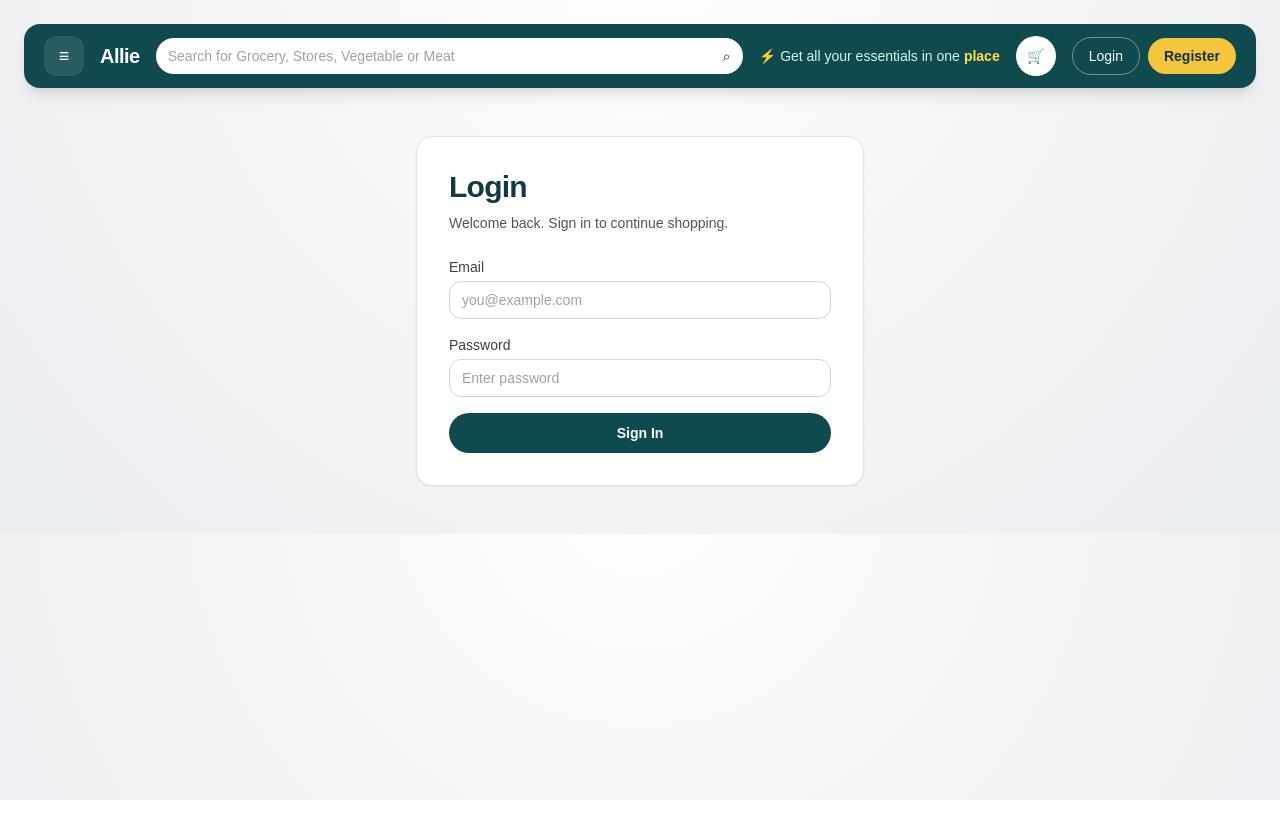
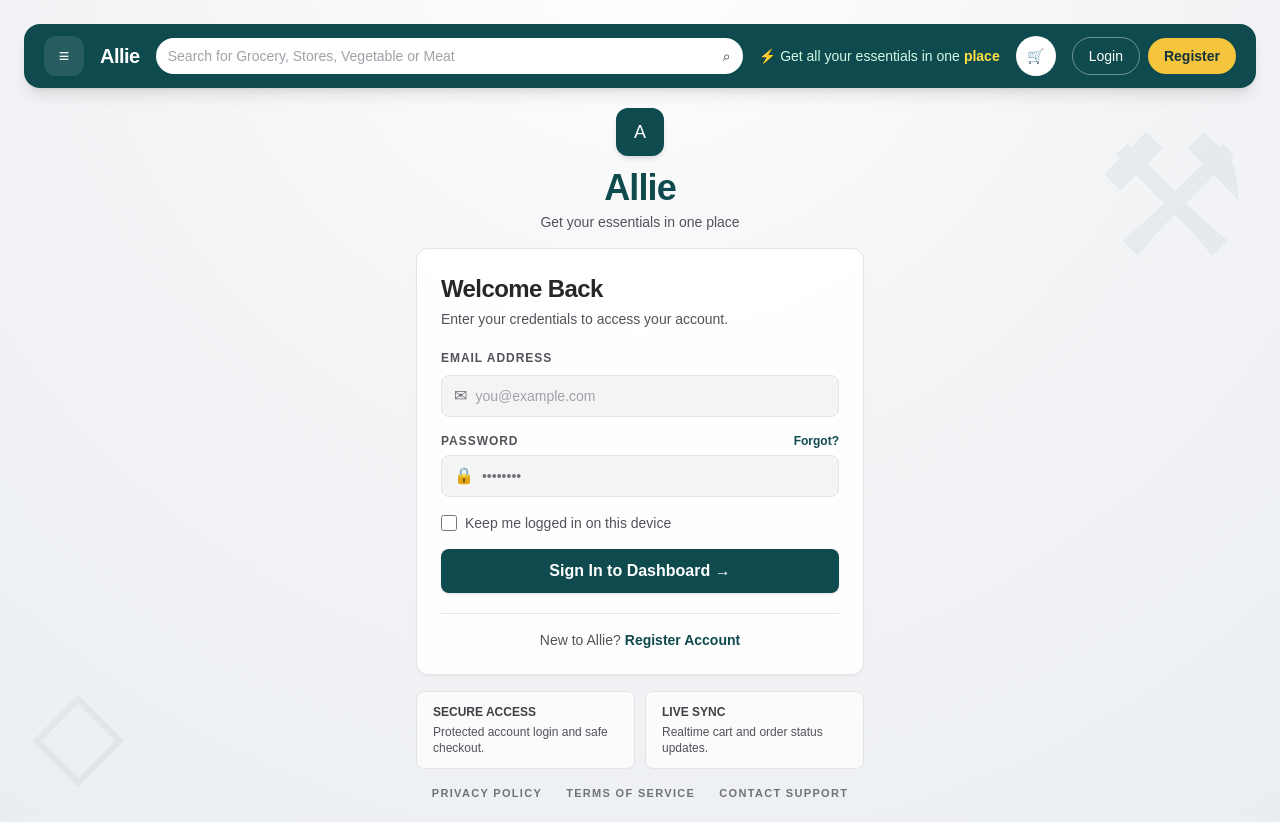
Before and after one commit to ReganKarki555/Allie-3D, a Next.js app in the folder client/: page /login in a window 1280 px wide. Before the commit the page ends 800 px from the top, so only its background shows below. Built offline with nearby package versions, Linux system fonts and the light colour scheme.

Commit message:
Login Page created and Styles

```diff
--- a/client/src/app/login/page.tsx
+++ b/client/src/app/login/page.tsx
@@ -1,36 +1,95 @@
+import Link from 'next/link';
+
 export default function LoginPage() {
   return (
-    <section className="mx-auto max-w-7xl px-4 py-10 sm:px-6 sm:py-12">
-      <div className="mx-auto w-full max-w-md rounded-2xl border border-zinc-200 bg-white p-6 shadow-sm sm:p-8">
-        <h1 className="text-3xl font-bold tracking-tight text-[#103A42]">Login</h1>
-        <p className="mt-2 text-sm text-zinc-600">Welcome back. Sign in to continue shopping.</p>
+    <section className="relative flex min-h-[calc(100vh-106px)] items-center overflow-hidden px-4 py-4 sm:px-6 sm:py-5">
+      <div className="pointer-events-none absolute right-8 top-6 hidden text-[170px] leading-none text-[#0E4A4E]/5 lg:block">
+        ⚒
+      </div>
+      <div className="pointer-events-none absolute bottom-8 left-8 hidden text-[120px] leading-none text-[#0E4A4E]/5 lg:block">
+        ◇
+      </div>
 
-        <form className="mt-6 space-y-4">
-          <label className="block text-sm font-medium text-zinc-700">
-            Email
+      <div className="mx-auto w-full max-w-md">
+        <div className="text-center">
+          <div className="mx-auto grid h-12 w-12 place-items-center rounded-xl bg-[#0E4A4E] text-lg text-white shadow-md">
+            A
+          </div>
+          <h1 className="mt-3 text-4xl font-bold tracking-tight text-[#0E4A4E]">Allie</h1>
+          <p className="mt-1 text-sm text-zinc-600">Get your essentials in one place</p>
+        </div>
+
+        <div className="mt-4 rounded-xl border border-zinc-200 bg-white/95 p-5 shadow-sm sm:p-6">
+          <h2 className="text-2xl font-semibold tracking-tight text-zinc-800">Welcome Back</h2>
+          <p className="mt-1 text-sm text-zinc-600">Enter your credentials to access your account.</p>
+
+          <form className="mt-4 space-y-4">
+            <label className="block">
+              <span className="text-xs font-bold uppercase tracking-[0.08em] text-zinc-600">Email Address</span>
+              <div className="mt-1.5 flex items-center gap-2 rounded-lg border border-zinc-200 bg-zinc-100 px-3 py-2">
+                <span className="text-zinc-500">✉</span>
                 <input
                   type="email"
-              className="mt-1 w-full rounded-xl border border-zinc-300 px-3 py-2 text-zinc-900 outline-none ring-[#0E4A4E]/20 transition focus:ring-4"
                   placeholder="you@example.com"
+                  className="w-full bg-transparent text-sm text-zinc-700 placeholder:text-zinc-400 focus:outline-none"
                 />
+              </div>
             </label>
 
-          <label className="block text-sm font-medium text-zinc-700">
-            Password
+            <label className="block">
+              <div className="flex items-center justify-between">
+                <span className="text-xs font-bold uppercase tracking-[0.08em] text-zinc-600">Password</span>
+                <Link href="#" className="text-xs font-semibold text-[#0E4A4E] hover:underline">
+                  Forgot?
+                </Link>
+              </div>
+              <div className="mt-1.5 flex items-center gap-2 rounded-lg border border-zinc-200 bg-zinc-100 px-3 py-2">
+                <span className="text-zinc-500">🔒</span>
                 <input
                   type="password"
-              className="mt-1 w-full rounded-xl border border-zinc-300 px-3 py-2 text-zinc-900 outline-none ring-[#0E4A4E]/20 transition focus:ring-4"
-              placeholder="Enter password"
+                  placeholder="••••••••"
+                  className="w-full bg-transparent text-sm text-zinc-700 placeholder:text-zinc-500 focus:outline-none"
                 />
+              </div>
+            </label>
+
+            <label className="flex items-center gap-2 text-sm text-zinc-600">
+              <input type="checkbox" className="h-4 w-4 rounded border-zinc-300 text-[#0E4A4E]" />
+              Keep me logged in on this device
             </label>
 
             <button
               type="button"
-            className="w-full rounded-full bg-[#0E4A4E] px-4 py-2.5 text-sm font-semibold text-white transition hover:brightness-95"
+              className="w-full rounded-lg bg-[#0E4A4E] px-4 py-2.5 text-base font-semibold text-white shadow transition hover:brightness-95"
             >
-            Sign In
+              Sign In to Dashboard →
             </button>
           </form>
+
+          <div className="mt-5 border-t border-zinc-200 pt-4 text-center text-sm text-zinc-600">
+            New to Allie?
+            <Link href="/register" className="ml-1 font-semibold text-[#0E4A4E] hover:underline">
+              Register Account
+            </Link>
+          </div>
+        </div>
+
+        <div className="mt-4 grid gap-2.5 sm:grid-cols-2">
+          <div className="rounded-lg border border-zinc-200 bg-white/70 px-4 py-3 text-xs text-zinc-600">
+            <p className="font-semibold text-zinc-700">SECURE ACCESS</p>
+            <p className="mt-1">Protected account login and safe checkout.</p>
+          </div>
+          <div className="rounded-lg border border-zinc-200 bg-white/70 px-4 py-3 text-xs text-zinc-600">
+            <p className="font-semibold text-zinc-700">LIVE SYNC</p>
+            <p className="mt-1">Realtime cart and order status updates.</p>
+          </div>
+        </div>
+
+        <div className="mt-4 flex flex-wrap items-center justify-center gap-x-6 gap-y-2 text-[11px] font-semibold uppercase tracking-[0.12em] text-zinc-500">
+          <Link href="#">Privacy Policy</Link>
+          <Link href="#">Terms Of Service</Link>
+          <Link href="#">Contact Support</Link>
+        </div>
       </div>
     </section>
   );
--- a/client/src/components/Navbar.tsx
+++ b/client/src/components/Navbar.tsx
@@ -3,7 +3,7 @@ import Link from 'next/link';
 export function Navbar() {
   return (
     <header className="px-4 pt-4 sm:px-6 sm:pt-6">
-      <div className="mx-auto flex max-w-7xl items-center gap-3 rounded-2xl bg-[#0E4A4E] px-4 py-3 text-white shadow-lg sm:gap-4 sm:px-5">
+      <div className="flex w-full items-center gap-3 rounded-2xl bg-[#0E4A4E] px-4 py-3 text-white shadow-lg sm:gap-4 sm:px-5">
         <button
           aria-label="Open menu"
           className="grid h-10 w-10 place-items-center rounded-xl bg-white/10 text-lg"
@@ -55,7 +55,7 @@ export function Navbar() {
         </div>
       </div>
 
-      <div className="mx-auto mt-3 max-w-7xl md:hidden">
+      <div className="mt-3 w-full md:hidden">
         <div className="flex items-center gap-2 rounded-full border border-zinc-200 bg-white px-3 py-2 text-sm text-zinc-500 shadow-sm">
           <input
             aria-label="Search products"
```
Lines whose indentation alone changed are shown as unchanged.
